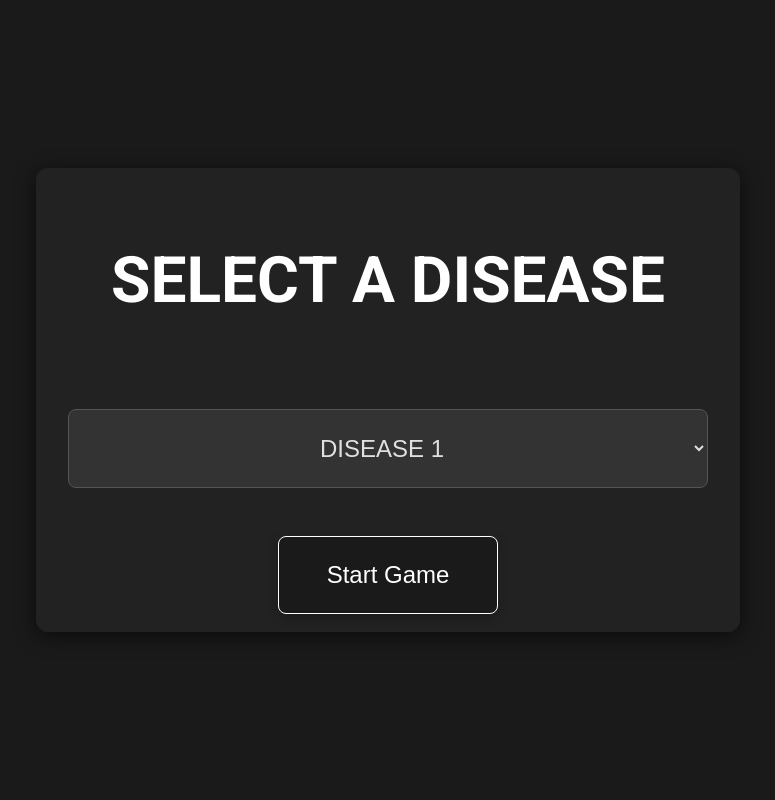
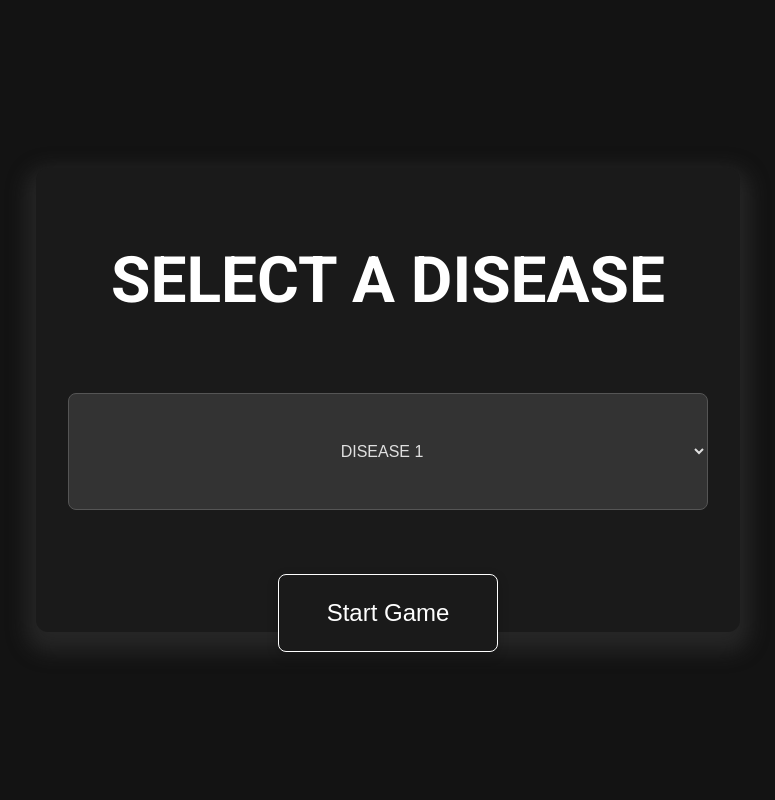
Before and after one commit to AlishChhetri/diagnosis-dilemma, a Flask app: page / in a window 1280 px wide. Shown: the whole page, without its empty margins (252-1027 px from the left). Run offline with Flask 3, Linux system fonts and the light colour scheme.

Commit message:
feat: update index

```diff
--- a/app/static/style.css
+++ b/app/static/style.css
@@ -1,7 +1,7 @@
 /* General body styling */
 body {
     font-family: 'Roboto', sans-serif;
-    background-color: #1a1a1a;
+    background-color: #131313;
     margin: 0;
     padding: 0;
     color: #e0e0e0;
@@ -22,14 +22,15 @@ body {
 
 /* Disease selection box */
 .disease-selection {
-    background-color: #222;
+    background-color: #1a1a1a;
     padding: 2em;
     border-radius: 12px;
-    box-shadow: 0 4px 20px rgba(0, 0, 0, 0.6);
+    box-shadow: 0px 10px 20px 10px #3b3b3b7a; /* Focused shadow at the bottom */
     text-align: center;
     width: 50vw;
     height: 50vh;
 }
+
 
 /* Header styling */
 h1.center {
@@ -41,23 +42,19 @@ h1.center {
 
 /* Disease select dropdown */
 .disease-select {
-    padding: 1em;
-    font-size: 1.5em;
+    padding: 3em;
+    font-size: 1em;
     border-radius: 8px;
     border: 1px solid #555;
     width: 100%;
     margin-top: 2em;
-    margin-bottom: 2em;
+    margin-bottom: 4em;
     background-color: #333;
     color: #e0e0e0;
-    transition: border-color 0.2s;
     text-align: center;
+    outline: none;
 }
 
-.disease-select:focus {
-    border-color: #ffffff;
-    outline: none;
-}
 
 /* Button styling */
 .form .btn {
```
